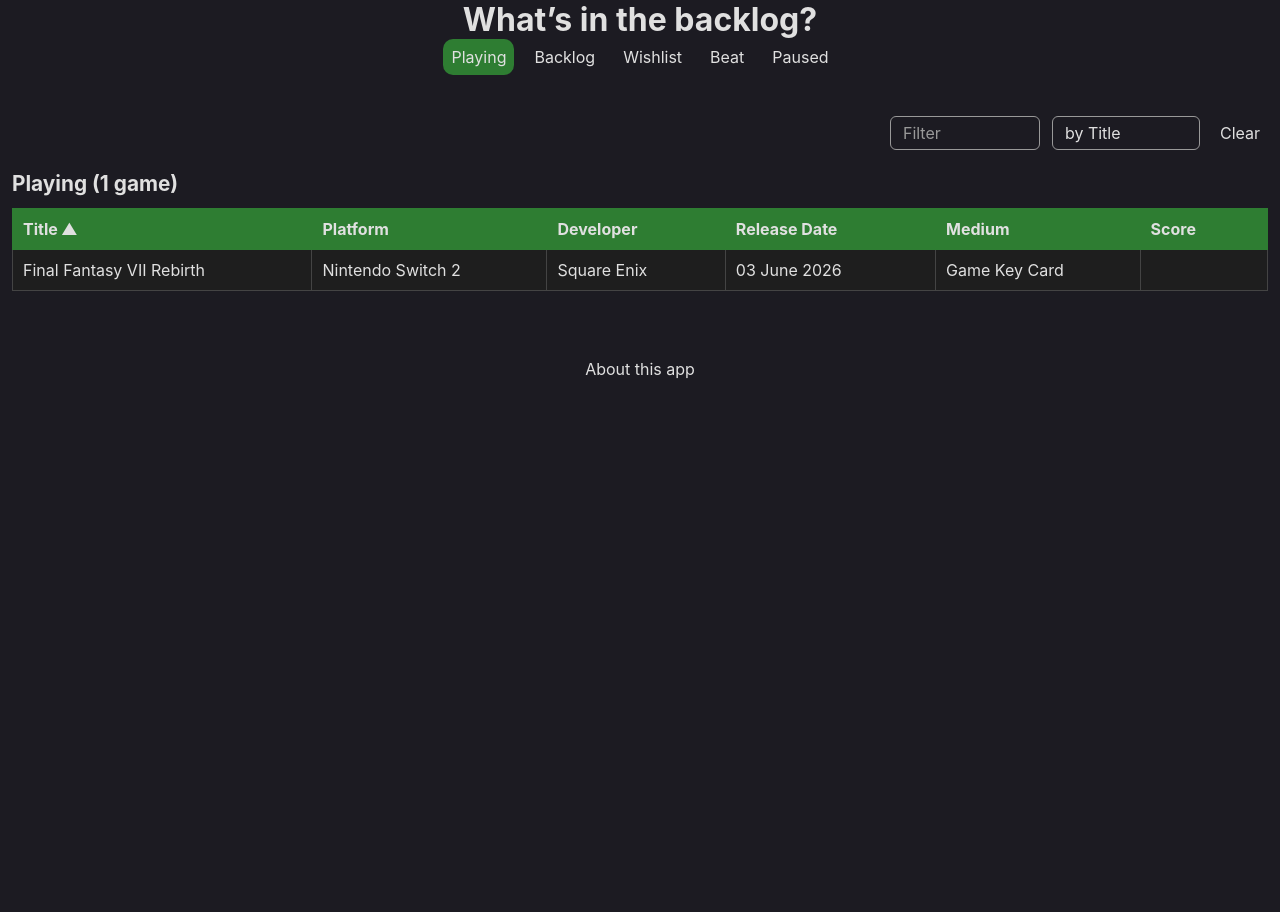
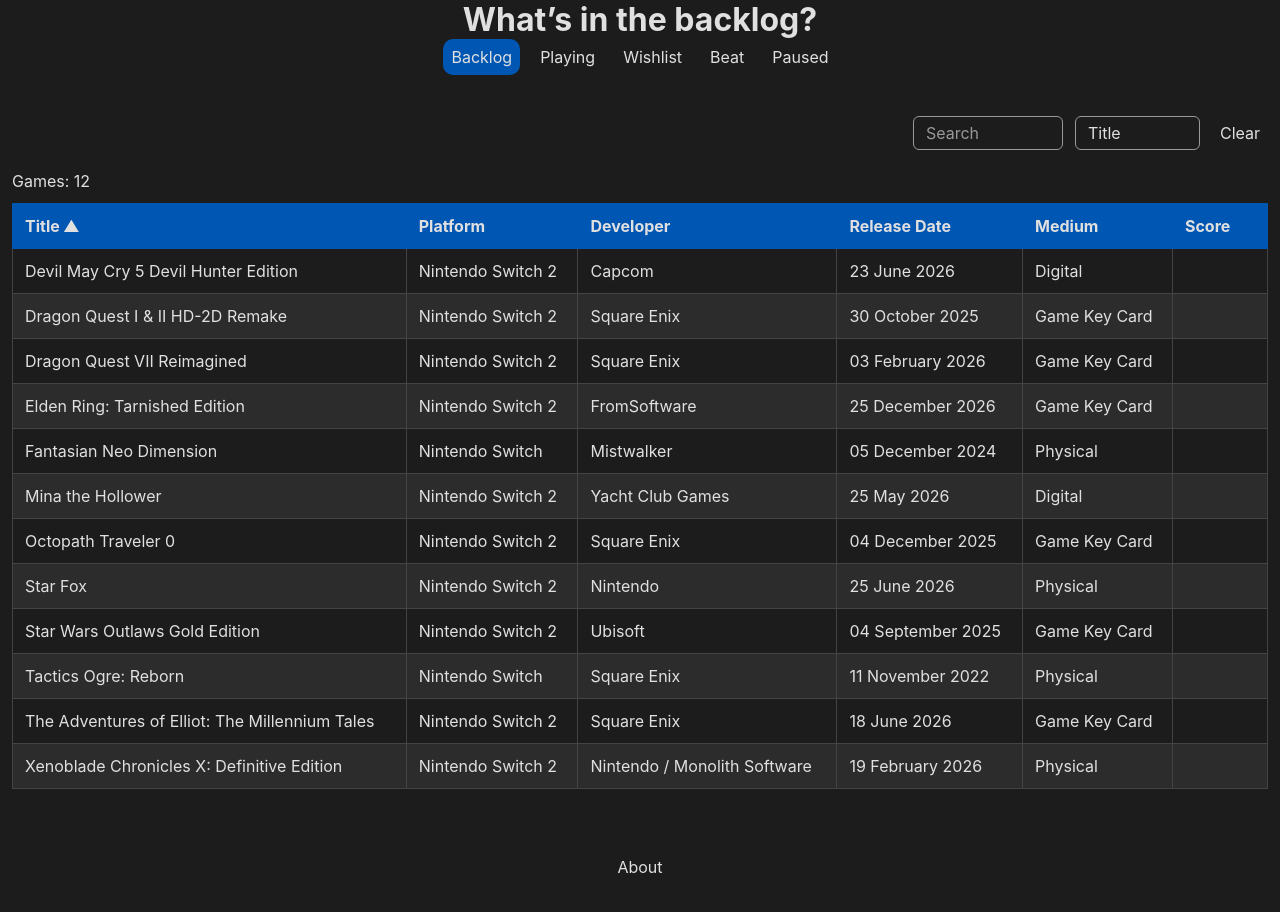
Before and after one commit to alexgibson/games, a React (Vite) app: page / in a window 1280 px wide. Shown: the top 912 px of the page. Before the commit the page ends 800 px from the top, so only its background shows below. Built offline with nearby package versions, Linux system fonts and the light colour scheme.

Commit message:
Minor UI tweaks

```diff
--- a/src/css/styles.css
+++ b/src/css/styles.css
@@ -1,26 +1,23 @@
 :root {
-  --color-body-background: #1c1b22;
+  --border-radius: 6px;
+  --color-body-background: #1c1c1c;
   --color-body: #e0e0e0;
-  --color-highlight-blue: #0056b3;
-  --color-highlight-gray: #4a4a4a;
-  --color-highlight-green: #2e7d32;
-  --color-highlight-orange: #c05600;
-  --color-highlight-purple: #5e2e91;
-  --color-table-background: #1e1e1e;
+  --color-form-border: #999;
+  --color-highlight-default: #4a4a4a;
+  --color-highlight-selected: #0056b3;
   --color-table-cell-alt: #2c2c2c;
   --color-table-cell-border: #444;
   --color-table-cell-highlight: #3a3a3a;
-  --color-form-border: #999;
   --content-max-width: 1400px;
   --font-family: -apple-system, BlinkMacSystemFont, system-ui, sans-serif;
   --font-size-main-heading: 1.6rem;
   --font-size-menu: 0.9rem;
-  --font-size-sub-heading: 1.2rem;
   --font-size-table: 0.9rem;
   --margin-lg: 48px;
   --margin-md: 30px;
   --margin-sm: 10px;
   --margin-xs: 4px;
+  --padding-lg: 12px;
   --padding-md: 10px;
   --padding-sm: 8px;
   --table-border-width: 1px;
@@ -28,7 +25,6 @@
   @media (min-width: 769px) {
     --font-size-main-heading: 2rem;
     --font-size-menu: 1rem;
-    --font-size-sub-heading: 1.3rem;
     --font-size-table: 1rem;
     --margin-lg: 60px;
     --margin-sm: 12px;
@@ -94,14 +90,10 @@
   transition: all 0.1s ease-in-out;
 }
 
-.button-default:disabled {
-  cursor: default;
-}
-
-.button-default:not(:disabled):hover,
-.button-default:not(:disabled):active,
-.button-default:not(:disabled):focus {
-  background: var(--color-highlight-gray);
+.button-default:hover,
+.button-default:active,
+.button-default:focus {
+  background: var(--color-highlight-default);
   cursor: pointer;
 }
 
@@ -126,38 +118,12 @@
   margin: 0 calc(var(--margin-sm) / 2);
 }
 
+menu .button-default.active {
+  background-color: var(--color-highlight-selected);
+}
+
 menu .button-default.active:hover {
   cursor: default;
-}
-
-#Playing-TabButton:hover,
-#Playing-TabButton:focus,
-#Playing-TabButton.active {
-  background-color: var(--color-highlight-green);
-}
-
-#Backlog-TabButton:hover,
-#Backlog-TabButton:focus,
-#Backlog-TabButton.active {
-  background-color: var(--color-highlight-orange);
-}
-
-#Wishlist-TabButton:hover,
-#Wishlist-TabButton:focus,
-#Wishlist-TabButton.active {
-  background-color: var(--color-highlight-purple);
-}
-
-#Beat-TabButton:hover,
-#Beat-TabButton:focus,
-#Beat-TabButton.active {
-  background-color: var(--color-highlight-blue);
-}
-
-#Paused-TabButton:hover,
-#Paused-TabButton:focus,
-#Paused-TabButton.active {
-  background-color: var(--color-highlight-gray);
 }
 
 #tab-content {
@@ -182,15 +148,15 @@
 
 table caption {
   color: var(--color-body);
-  font-size: var(--font-size-sub-heading);
-  font-weight: bold;
+  font-size: var(--font-size-table);
+  font-weight: normal;
   margin: var(--margin-sm) 0;
   text-align: left;
 }
 
 thead th {
   color: var(--color-body);
-  padding: var(--padding-sm);
+  padding: var(--padding-lg);
   text-align: left;
 }
 
@@ -228,29 +194,9 @@
   content: "▼";
 }
 
-#Playing-Table thead th {
-  background-color: var(--color-highlight-green);
-  border: var(--table-border-width) solid var(--color-highlight-green);
-}
-
-#Backlog-Table thead th {
-  background-color: var(--color-highlight-orange);
-  border: var(--table-border-width) solid var(--color-highlight-orange);
-}
-
-#Wishlist-Table thead th {
-  background-color: var(--color-highlight-purple);
-  border: var(--table-border-width) solid var(--color-highlight-purple);
-}
-
-#Beat-Table thead th {
-  background-color: var(--color-highlight-blue);
-  border: var(--table-border-width) solid var(--color-highlight-blue);
-}
-
-#Paused-Table thead th {
-  background-color: var(--color-highlight-gray);
-  border: var(--table-border-width) solid var(--color-highlight-gray);
+thead th {
+  background-color: var(--color-highlight-selected);
+  border: var(--table-border-width) solid var(--color-highlight-selected);
 }
 
 tbody tr {
@@ -261,12 +207,12 @@
 tbody th {
   color: var(--color-body);
   font-weight: normal;
-  padding: var(--padding-sm);
+  padding: var(--padding-lg);
 }
 
 td {
   border: var(--table-border-width) solid var(--color-table-cell-border);
-  padding: var(--padding-sm);
+  padding: var(--padding-lg);
 }
 
 tr:nth-child(even) {
--- a/src/js/App.tsx
+++ b/src/js/App.tsx
@@ -41,16 +41,17 @@
           onClick={() => gamesCtx.handleUpdateModalVisibility(true)}
           aria-controls="modal"
         >
-          About this app
+          About
         </button>
       </footer>
 
       <Modal id="modal">
-        <h2 tabIndex={0}>About this app</h2>
+        <h2 tabIndex={0}>About</h2>
         <p>
-          Video games I’m playing, soon to play, wish to play, or have beaten.
+          Games that I'm either actively playing, are in my backlog, on my
+          wishlist, or have beaten.
         </p>
-        <p>Total games in library: {gamesCtx.gamesInLibrary}</p>
+        <p>Total games: {gamesCtx.gamesInLibrary}</p>
         <ul>
           <li>
             Author: <a href="https://alxgbsn.co.uk">Alex Gibson</a>
--- a/src/js/components/SearchBar.tsx
+++ b/src/js/components/SearchBar.tsx
@@ -10,14 +10,14 @@
 
   return (
     <form className="search-form" onSubmit={(e) => e.preventDefault()}>
-      <label htmlFor="search">Filter</label>
+      <label htmlFor="search">Search</label>
       <input
         id="search"
         type="search"
         name="search"
         value={gamesCtx.searchQuery}
         onChange={(e) => gamesCtx.handleUpdateSearchQuery(e.target.value)}
-        placeholder="Filter"
+        placeholder="Search"
         aria-controls={`${gamesCtx.activeTabButton}-Table`}
       />
       <label htmlFor="field">Table Column</label>
@@ -28,7 +28,7 @@
       >
         {gameFieldNames.map((field) => (
           <option key={field} value={field}>
-            by {field}
+            {field}
           </option>
         ))}
       </select>
--- a/src/js/components/Table.tsx
+++ b/src/js/components/Table.tsx
@@ -14,10 +14,7 @@
   return (
     <div className="table-wrapper">
       <table id={`${gamesCtx.activeTabButton}-Table`} aria-live="polite">
-        <caption>
-          {gamesCtx.activeTabButton} ({gamesCtx.games.length}{" "}
-          {gamesCtx.games.length === 1 ? "game" : "games"})
-        </caption>
+        <caption>Games: {gamesCtx.games.length}</caption>
         <thead>
           <tr>
             {gameFieldNames.map((field) => (
--- a/src/js/store/GamesContextProvider.tsx
+++ b/src/js/store/GamesContextProvider.tsx
@@ -4,19 +4,14 @@
 import {
   filterByKey,
   getGameFieldKey,
-  getLocalStorageItem,
   isValidGameField,
   isValidGameStatus,
-  setLocalStorageItem,
   sortByKey,
 } from "../utils.ts";
 
-const LOCAL_STORAGE_ID = "active-tab";
-const initialActiveTab = getLocalStorageItem(LOCAL_STORAGE_ID) as Status;
-
 // Initial state for when the app loads.
 const INITIAL_STATE = {
-  activeTabButton: initialActiveTab || ("Playing" as Status),
+  activeTabButton: "Backlog" as Status,
   isModalOpen: false,
   searchField: "Title" as FieldName,
   searchQuery: "",
@@ -170,8 +165,6 @@
         type: "UPDATE_ACTIVE_TAB_BUTTON",
         payload: value,
       });
-
-      setLocalStorageItem(LOCAL_STORAGE_ID, value);
     }
   };
 
--- a/src/js/utils.ts
+++ b/src/js/utils.ts
@@ -92,8 +92,8 @@
  * Array of valid game status values.
  */
 export const gameStatus: Status[] = [
+  "Backlog",
   "Playing",
-  "Backlog",
   "Wishlist",
   "Beat",
   "Paused",
@@ -157,31 +157,3 @@
 export const getGameFieldKey = (id: FieldName): FieldKey => {
   return gameFieldKeys[id];
 };
-
-/**
- * Wrapper for saving data to localStorage.
- * Some browsers can block or restrict access
- * in private browsing modes.
- * @param id identifier for data.
- * @param value stringified data to store.
- */
-export const setLocalStorageItem = (id: string, value: string) => {
-  try {
-    window.localStorage.setItem(id, value);
-  } catch {
-    // do nothing.
-  }
-};
-
-/**
- * Wrapper for reading data from localStorage.
- * @param id identifier for data.
- * @returns stringified data.
- */
-export const getLocalStorageItem = (id: string) => {
-  try {
-    return window.localStorage.getItem(id);
-  } catch {
-    return null;
-  }
-};
```
Also changed, not shown: tests/data/games.json (+9 -0 lines), 2 other files (tests, documents, lock files or other folders).
